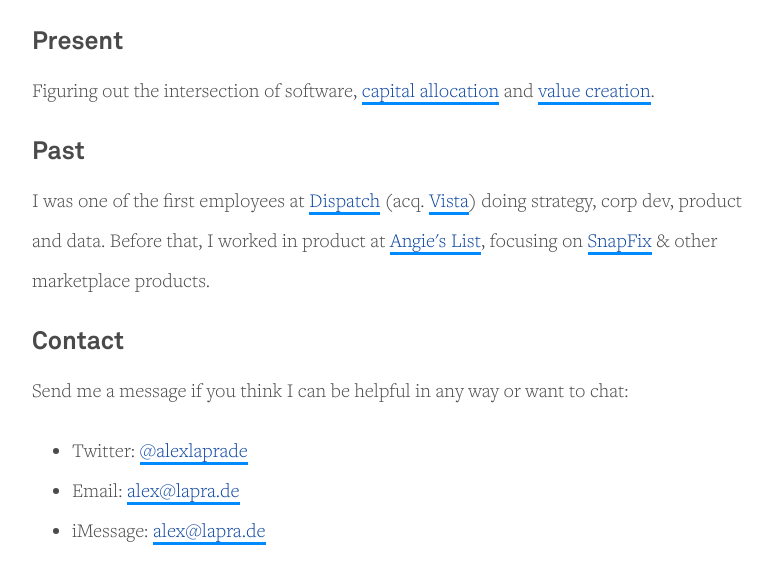
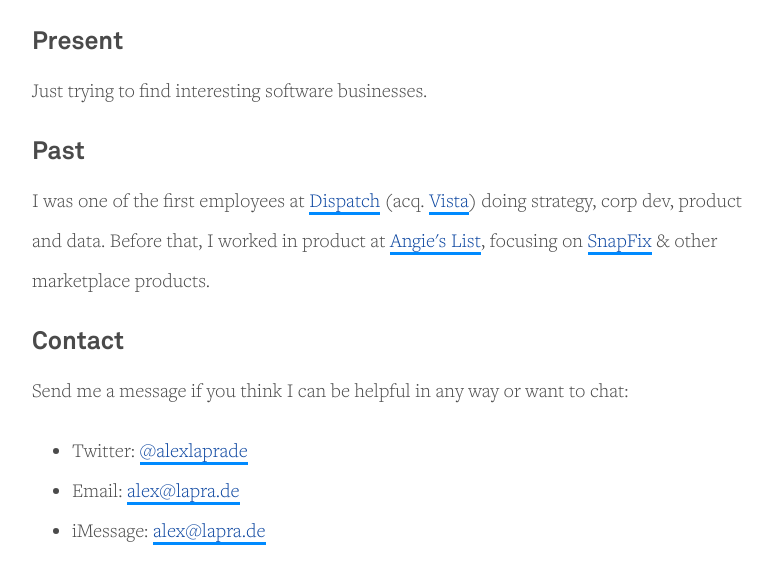
Before and after one commit to laprade/laprade.github.io, a Jekyll site: the page built from index.html, in a window 1280 px wide. Shown: the top 584 px of the page, without its empty margins (248-1021 px from the left). Built offline with Jekyll 4.4.1, drawn with Linux system fonts in a browser that asks for light colours; the list of posts is cut into pages by our own code.

Commit message:
Update copy

```diff
--- a/index.html
+++ b/index.html
@@ -4,13 +4,7 @@
 ---
 <section class="row">
     <h2>Present</h2>
-    <p>Figuring out the intersection of software, <a href="http://www.berkshirehathaway.com/letters/1994.html">capital allocation</a> and <a href="http://www.berkshirehathaway.com/letters/1984.html">value creation</a>.</p>
-
-<!--
-    <ul><li>"Software is eating the world" -<a href="https://a16z.com/2016/08/20/why-software-is-eating-the-world/"> Marc Andreessen</a></li>
-
-    <li>"Capital allocation is the CEO's most important job" -<a href="https://www.amazon.com/Outsiders-Unconventional-Radically-Rational-Blueprint/dp/1422162672">William N. Thorndike</a></li></ul>-->
-
+    <p>Just trying to find interesting software businesses.</p>
 </section>
 <section class="row">
     <h2>Past</h2>
```
